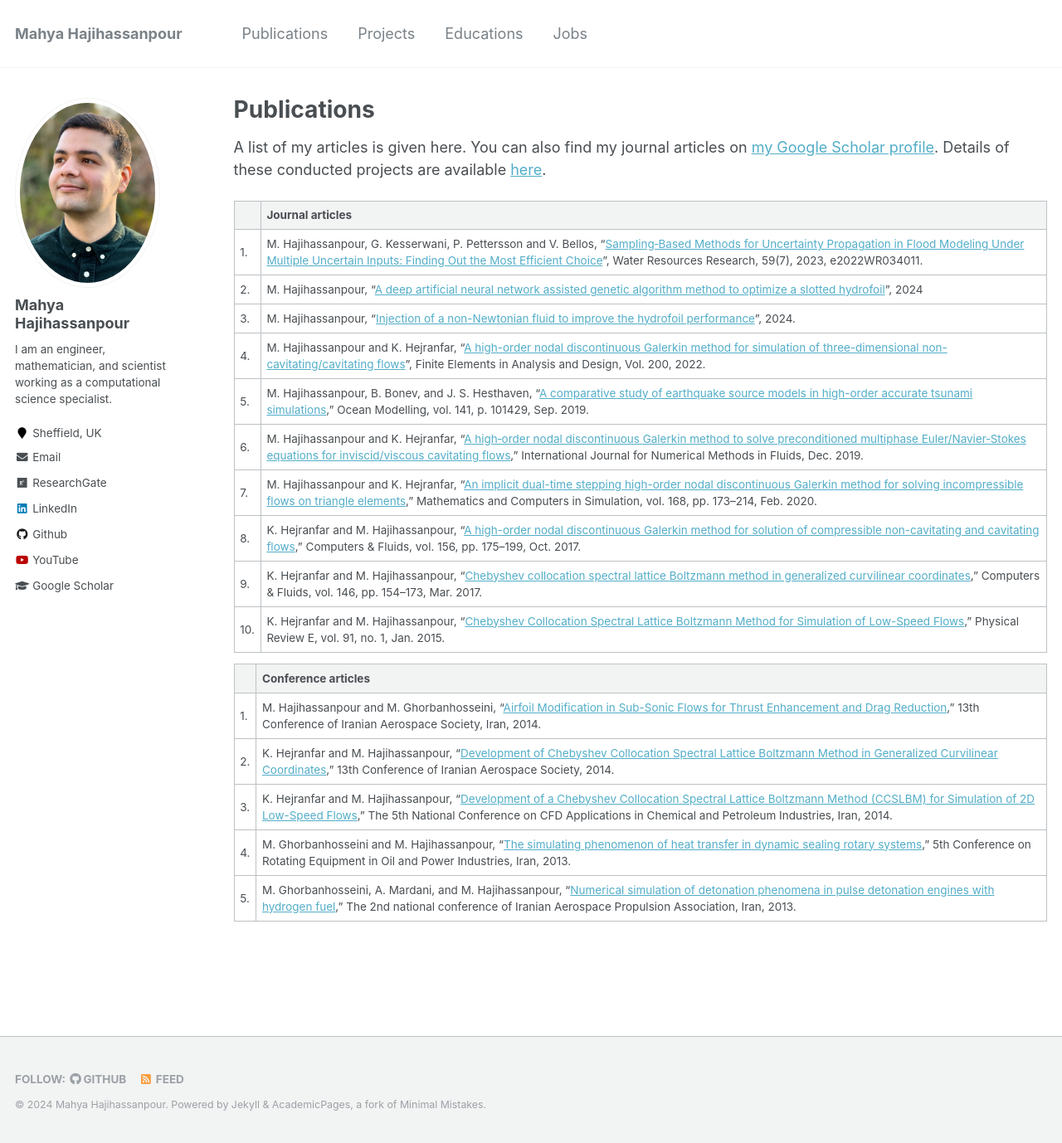
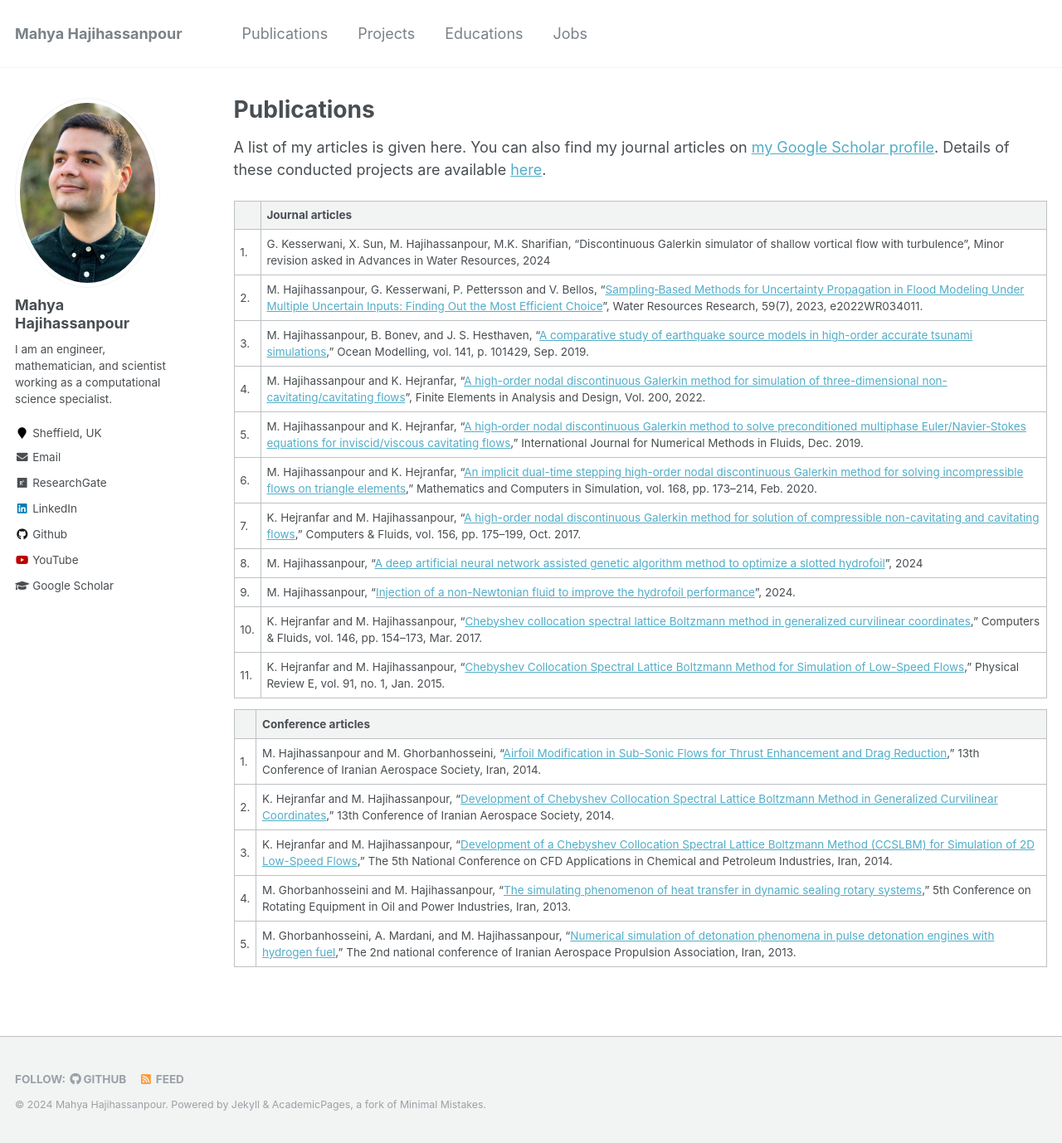
Before and after one commit to mahyahhp/mahyahhp.github.io, a Jekyll site: the page built from _pages/publications.md, in a window 1280 px wide and 1378 px high. Shown: the whole window at 83% size. Built offline with Jekyll 4.4.1, drawn with Linux system fonts in a browser that asks for light colours.

Commit message:
Update publications.md

```diff
--- a/_pages/publications.md
+++ b/_pages/publications.md
@@ -10,16 +10,17 @@ A list of my articles is given here. You can also find my journal articles on [m
 
 |    |Journal articles|
 |    |------|
-|1.  |M. Hajihassanpour, G. Kesserwani, P. Pettersson and V. Bellos, "[Sampling‐Based Methods for Uncertainty Propagation in Flood Modeling Under Multiple Uncertain Inputs: Finding Out the Most Efficient Choice](https://agupubs.onlinelibrary.wiley.com/doi/full/10.1029/2022WR034011)", Water Resources Research, 59(7), 2023, e2022WR034011.|
-|2.  |M. Hajihassanpour, “[A deep artificial neural network assisted genetic algorithm method to optimize a slotted hydrofoil](https://engrxiv.org/preprint/view/3793)”, 2024|
-|3.  |M. Hajihassanpour, “[Injection of a non-Newtonian fluid to improve the hydrofoil performance](https://engrxiv.org/preprint/view/3787)”, 2024.|
+|1.  |G. Kesserwani, X. Sun, M. Hajihassanpour, M.K. Sharifian, "Discontinuous Galerkin simulator of shallow vortical flow with turbulence", Minor revision asked in Advances in Water Resources, 2024|
+|2.  |M. Hajihassanpour, G. Kesserwani, P. Pettersson and V. Bellos, "[Sampling‐Based Methods for Uncertainty Propagation in Flood Modeling Under Multiple Uncertain Inputs: Finding Out the Most Efficient Choice](https://agupubs.onlinelibrary.wiley.com/doi/full/10.1029/2022WR034011)", Water Resources Research, 59(7), 2023, e2022WR034011.|
+|3.  |M. Hajihassanpour, B. Bonev, and J. S. Hesthaven, “[A comparative study of earthquake source models in high-order accurate tsunami simulations](https://www.sciencedirect.com/science/article/pii/S1463500318302658),” Ocean Modelling, vol. 141, p. 101429, Sep. 2019.|
 |4.  |M. Hajihassanpour and K. Hejranfar, “[A high-order nodal discontinuous Galerkin method for simulation of three-dimensional non-cavitating/cavitating flows](https://www.sciencedirect.com/science/article/abs/pii/S0168874X21001591)”, Finite Elements in Analysis and Design, Vol. 200, 2022.|
-|5.  |M. Hajihassanpour, B. Bonev, and J. S. Hesthaven, “[A comparative study of earthquake source models in high-order accurate tsunami simulations](https://www.sciencedirect.com/science/article/pii/S1463500318302658),” Ocean Modelling, vol. 141, p. 101429, Sep. 2019.|
-|6.  |M. Hajihassanpour and K. Hejranfar, “[A high‐order nodal discontinuous Galerkin method to solve preconditioned multiphase Euler/Navier‐Stokes equations for inviscid/viscous cavitating flows](https://onlinelibrary.wiley.com/doi/abs/10.1002/fld.4792),” International Journal for Numerical Methods in Fluids, Dec. 2019.|
-|7.  |M. Hajihassanpour and K. Hejranfar, “[An implicit dual-time stepping high-order nodal discontinuous Galerkin method for solving incompressible flows on triangle elements](https://www.sciencedirect.com/science/article/abs/pii/S0378475419302514),” Mathematics and Computers in Simulation, vol. 168, pp. 173–214, Feb. 2020.|
-|8.  |K. Hejranfar and M. Hajihassanpour, “[A high-order nodal discontinuous Galerkin method for solution of compressible non-cavitating and cavitating flows](https://www.sciencedirect.com/science/article/abs/pii/S0045793017302402),” Computers & Fluids, vol. 156, pp. 175–199, Oct. 2017.|
-|9.  |K. Hejranfar and M. Hajihassanpour, “[Chebyshev collocation spectral lattice Boltzmann method in generalized curvilinear coordinates](https://www.sciencedirect.com/science/article/abs/pii/S0045793017300208?via%3Dihub),” Computers & Fluids, vol. 146, pp. 154–173, Mar. 2017.|
-|10. |K. Hejranfar and M. Hajihassanpour, “[Chebyshev Collocation Spectral Lattice Boltzmann Method for Simulation of Low-Speed Flows](https://journals.aps.org/pre/abstract/10.1103/PhysRevE.91.013301),” Physical Review E, vol. 91, no. 1, Jan. 2015.|
+|5.  |M. Hajihassanpour and K. Hejranfar, “[A high‐order nodal discontinuous Galerkin method to solve preconditioned multiphase Euler/Navier‐Stokes equations for inviscid/viscous cavitating flows](https://onlinelibrary.wiley.com/doi/abs/10.1002/fld.4792),” International Journal for Numerical Methods in Fluids, Dec. 2019.|
+|6.  |M. Hajihassanpour and K. Hejranfar, “[An implicit dual-time stepping high-order nodal discontinuous Galerkin method for solving incompressible flows on triangle elements](https://www.sciencedirect.com/science/article/abs/pii/S0378475419302514),” Mathematics and Computers in Simulation, vol. 168, pp. 173–214, Feb. 2020.|
+|7.  |K. Hejranfar and M. Hajihassanpour, “[A high-order nodal discontinuous Galerkin method for solution of compressible non-cavitating and cavitating flows](https://www.sciencedirect.com/science/article/abs/pii/S0045793017302402),” Computers & Fluids, vol. 156, pp. 175–199, Oct. 2017.|
+|8.  |M. Hajihassanpour, “[A deep artificial neural network assisted genetic algorithm method to optimize a slotted hydrofoil](https://engrxiv.org/preprint/view/3793)”, 2024|
+|9.  |M. Hajihassanpour, “[Injection of a non-Newtonian fluid to improve the hydrofoil performance](https://engrxiv.org/preprint/view/3787)”, 2024.|
+|10.  |K. Hejranfar and M. Hajihassanpour, “[Chebyshev collocation spectral lattice Boltzmann method in generalized curvilinear coordinates](https://www.sciencedirect.com/science/article/abs/pii/S0045793017300208?via%3Dihub),” Computers & Fluids, vol. 146, pp. 154–173, Mar. 2017.|
+|11. |K. Hejranfar and M. Hajihassanpour, “[Chebyshev Collocation Spectral Lattice Boltzmann Method for Simulation of Low-Speed Flows](https://journals.aps.org/pre/abstract/10.1103/PhysRevE.91.013301),” Physical Review E, vol. 91, no. 1, Jan. 2015.|
 
 
 |    |Conference articles|
```
